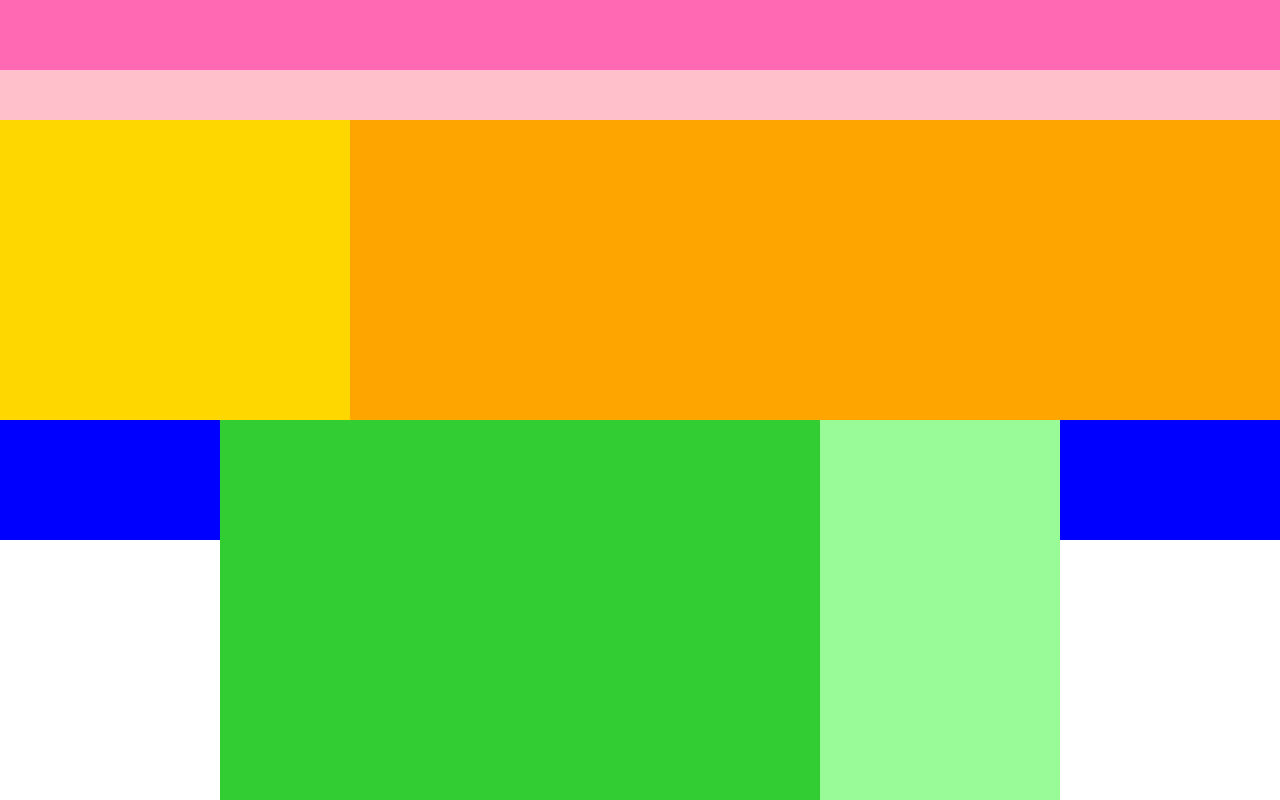
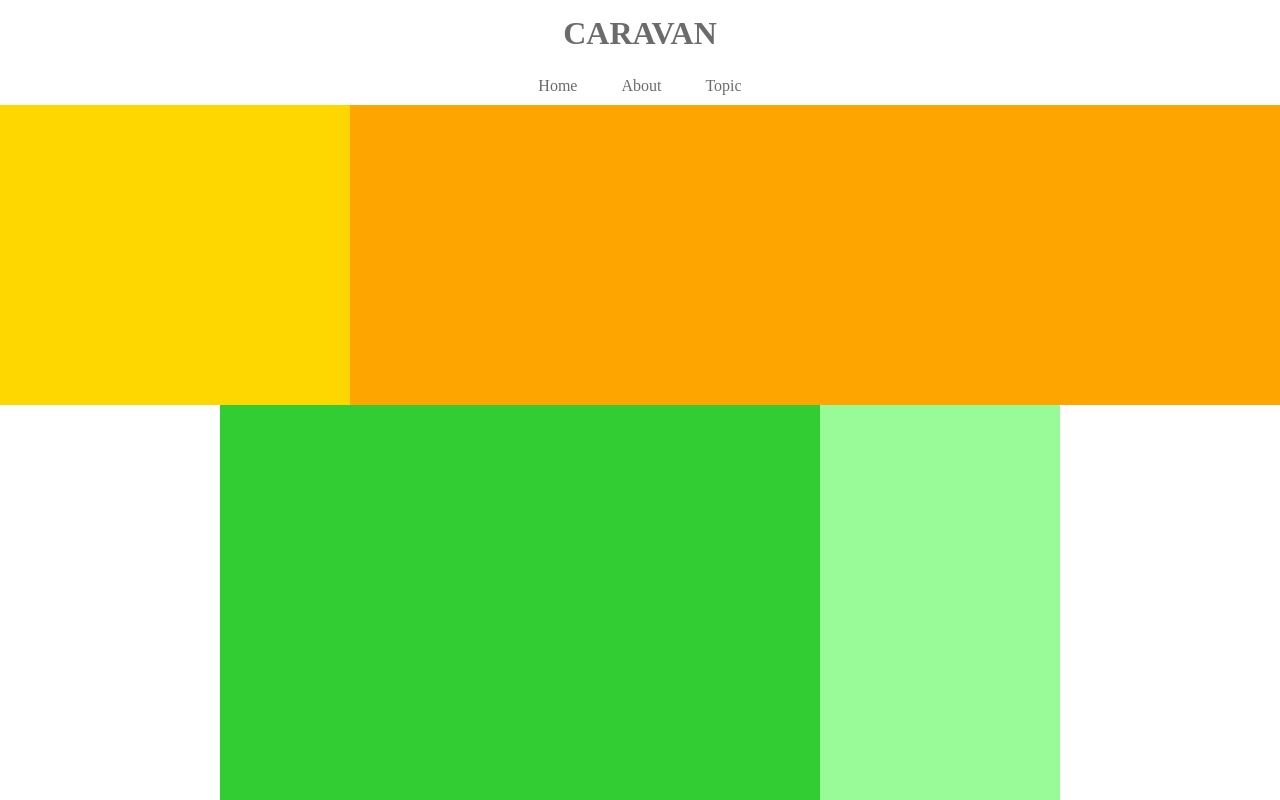
Before and after one commit to yoyoma-ru/caravan, a plain HTML site: page index.html in a window 1280 px wide. Shown: the top 800 px of the page. Drawn offline with Linux system fonts and the light colour scheme.

Commit message:
5章練習問題

```diff
--- a/index.html
+++ b/index.html
@@ -10,11 +10,22 @@
 
 <body>
 
-	<!-- header用のdiv -->
-	<div class="header">
-		<div class="header-top"></div>
-		<div class="header-bottom"></div>
-	</div>
+	<!-- header -->
+	<header>
+		<h1 class="headline">
+			<a class="index.html">CARAVAN</a>
+		</h1>
+	</header>
+	<nav>
+		<ul class="nav-list">
+			<li class="nav-list-item">
+			   <a class="index.html">Home</a>
+			</li>
+			<li class="nav-list-item">About</li>
+			<li class="nav-list-item">Topic</li>
+		</ul>
+	</nav>
+
 
 	<!-- main-visual用のdiv -->
 	<div class="main-visual">
@@ -27,7 +38,10 @@
 		<div class="sidebar"></div>
 	</div>
 
-	<!-- footer用のdiv -->
-	<div class="footer"></div>
+	<!-- footer -->
+	<footer>
+		<p class="footer-text">© All rigths reserved by Infratop.Inc</p>
+	</footer>
+
 </body>
 </html>
--- a/style.css
+++ b/style.css
@@ -2,6 +2,10 @@
 	margin: 0;
 	padding: 0;
 	box-sizing: border-box;
+	color: #6c6b6b;
+}
+a{
+	text-decoration: none;
 }
 /*clearfixを追加*/
 .clearfix::after{　/*afterで要素の直後にコンテンツを挿入*/
@@ -11,20 +15,25 @@
 }
 
 
-.header{
-	width: 100%; /*　横幅いっぱい　*/
-	height: 120px;
-	background-color: red;
+header{
+	width: 90%;
+	padding: 15px 0;
+	margin: 0 auto;
+	text-align: center;
 }
-.header-top{
-	width: 100%;
-	height: 70px;
-	background-color: hotpink;
+/*headerタグ内のheadlineクラスのみに反映*/
+header .headline{
+	font-size: 32px;
 }
-.header-bottom{
-	width: 100%;
-	height: 50px;
-	background-color: pink;
+.nav-list{
+	text-align: center;
+	padding: 10px 0;
+	margin: 0 auto;
+}
+.nav-list-item{
+	list-style: none;
+	display: inline-block;
+	margin: 0 20px;
 }
 
 
@@ -59,8 +68,14 @@
 }
 
 
-.footer{
+footer{
 	width: 100%;
 	height: 120px;
-	background-color: blue;
+	text-align: center;
+	line-height: 120px;
+	background-color: #848282;
+	clear: both;
 }
+.footer-text{
+	color: #fff;
+}
```
